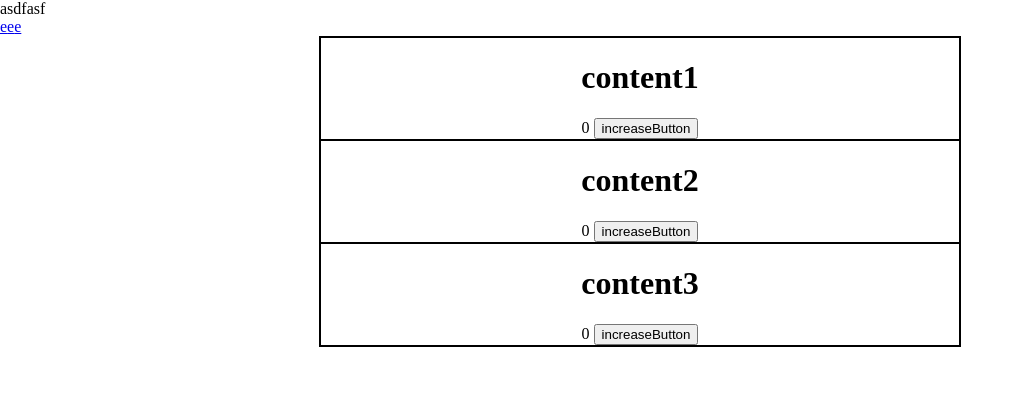
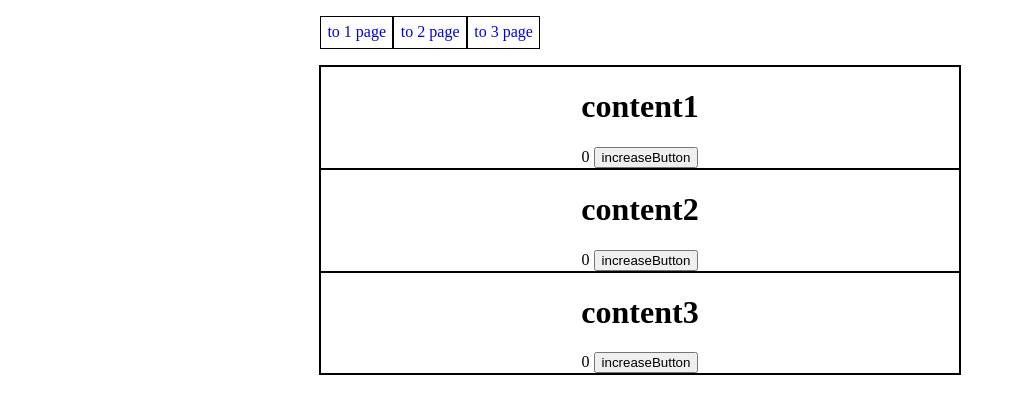
Before and after one commit to tlsdbtn0507/test, a React (Create React App) app: page / in a window 1280 px wide. Shown: the top 414 px of the page, without its empty margins (0-1024 px from the left). Built offline with nearby package versions, Linux system fonts and the light colour scheme.

Commit message:
trim navbar

```diff
--- a/src/components/navigation.js
+++ b/src/components/navigation.js
@@ -1,13 +1,17 @@
-import { Link } from "react-router-dom";
+import { NavLink } from "react-router-dom";
+import css from "../css/navi.module.css";
 
 const Navigation = () => {
   const PAGES = [1, 2, 3];
 
   return (
-    <nav>
-      {/* <Link to={}></Link> */}
+    <nav className={css.navi}>
       {PAGES.map((e) => (
-        <Link to={`/${e}`}>e</Link>
+        <ul>
+          <span>
+            <NavLink to={`/${e}`}> to {e} page</NavLink>
+          </span>
+        </ul>
       ))}
     </nav>
   );
--- a/src/css/content.module.css
+++ b/src/css/content.module.css
@@ -1,4 +1,5 @@
 .div {
   width: auto;
+  margin: auto;
   border: 1px solid black;
 }
--- /dev/null
+++ b/src/css/navi.module.css
@@ -0,0 +1,18 @@
+.navi {
+  display: flex;
+  width: 50%;
+  margin: auto;
+  text-align: center;
+}
+ul {
+  text-align: center;
+  border: 1px solid black;
+  list-style: none;
+  padding: 1%;
+}
+a {
+  text-decoration: none;
+}
+span {
+  margin: auto;
+}
--- a/src/pages/Root.js
+++ b/src/pages/Root.js
@@ -4,7 +4,6 @@ import Navigation from "../components/navigation";
 const Root = () => {
   return (
     <>
-      asdfasf
       <Navigation />
       <Outlet />
     </>
```
